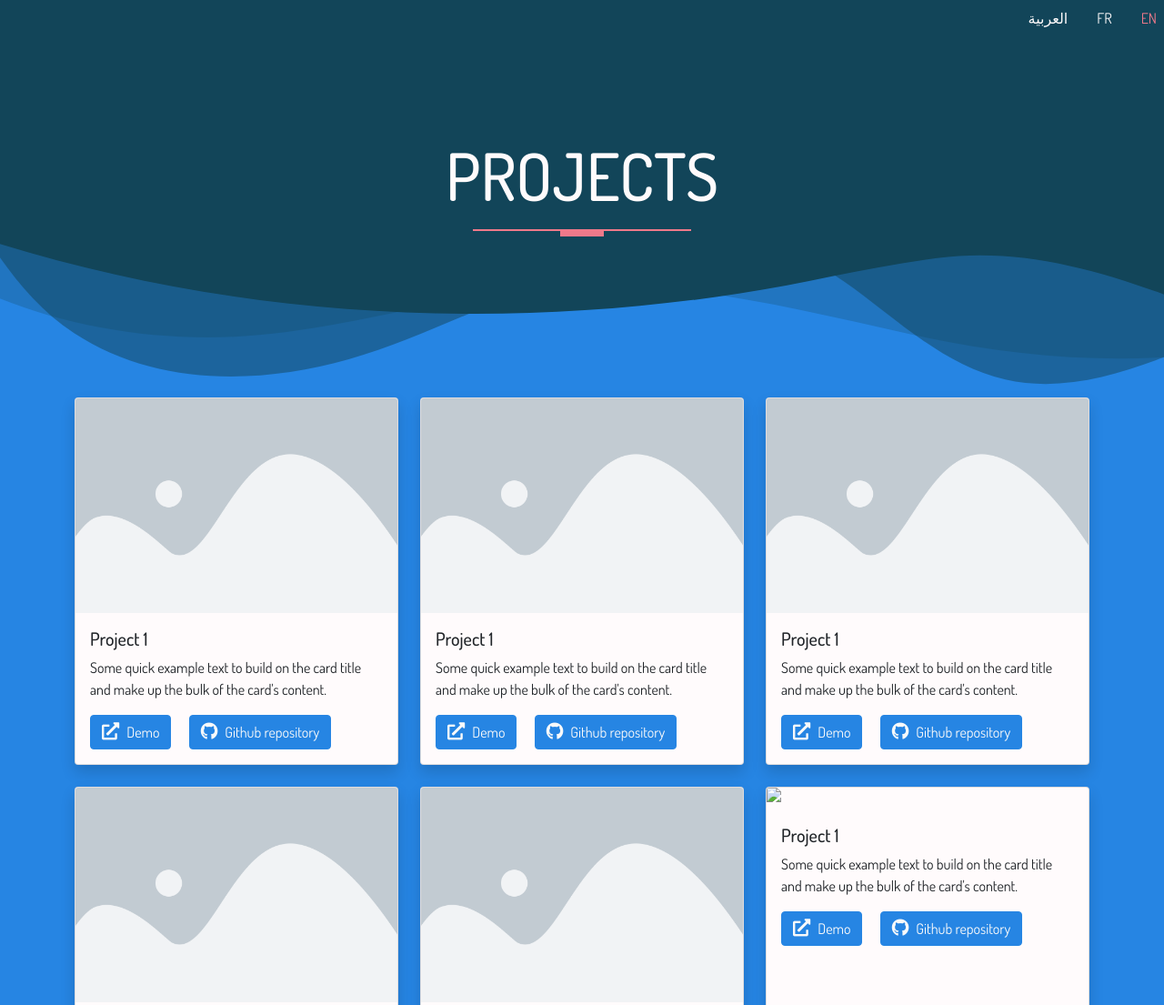
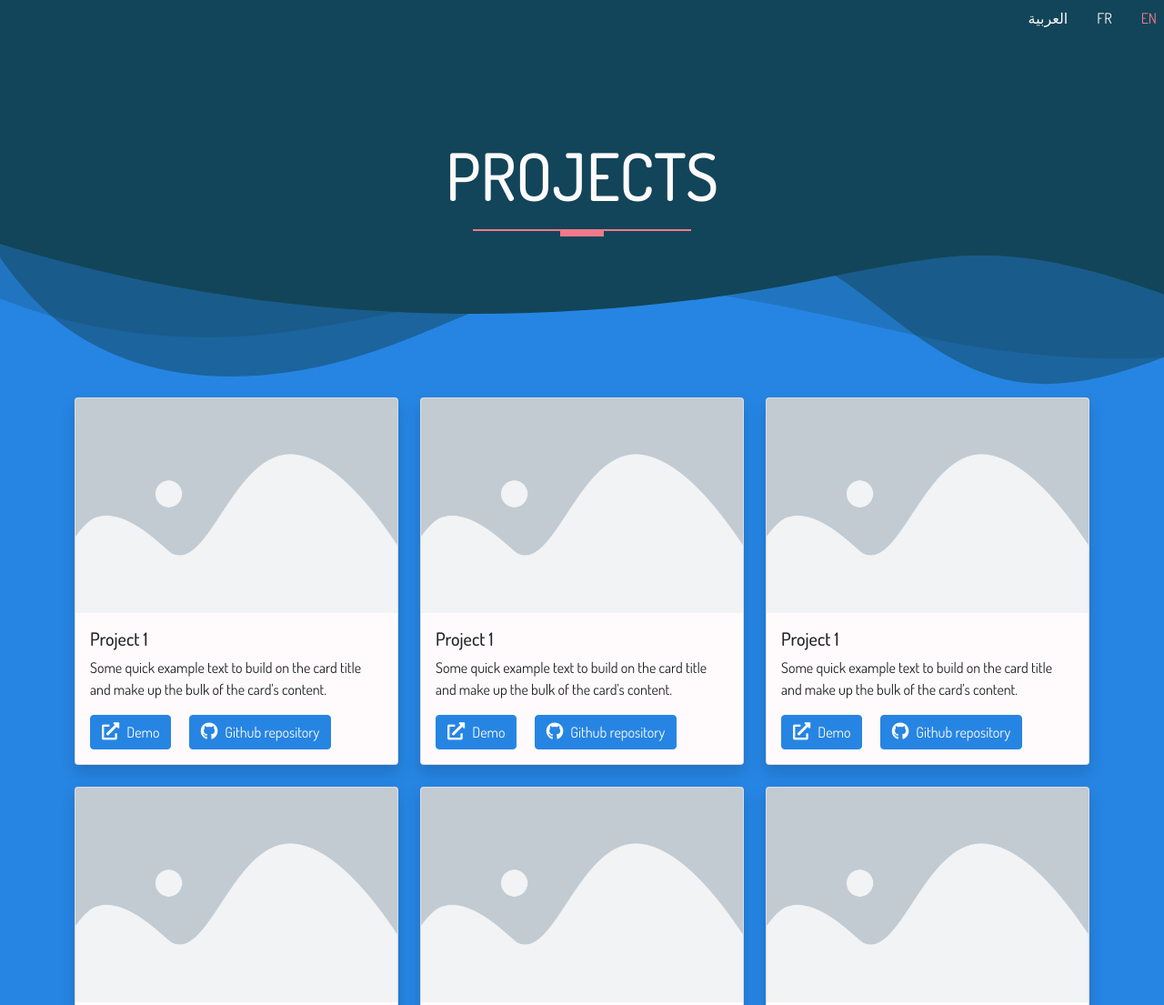
Before and after one commit to AnisBouhadida/personal-portfolio, a website: page public/projects.html in a window 1280 px wide. Shown: the top 1105 px of the page at 91% size. Drawn offline with nearby package versions, Linux system fonts and the light colour scheme; files that its build step writes are made by us from their sources; the site is published under a folder, as on GitHub Pages, so addresses that start at the root find nothing.

Commit message:
fix url image placeholder - 1 missed

```diff
--- a/public/projects.html
+++ b/public/projects.html
@@ -128,7 +128,7 @@
                 </div>
                 <div class="col-lg-4 col-md-6 projects-box mb-4">
                     <div class="card h-100 shadow">
-                        <img src="/public/assets/img/img-placeholder.png" class="card-img-top" alt="image pplaceholder">
+                        <img src="assets/img/img-placeholder.png" class="card-img-top" alt="image pplaceholder">
                         <div class="card-body">
                             <h5 class="card-title text-dark">Project 1</h5>
                             <p class="card-text text-dark">Some quick example text to build on the card title and make
```
